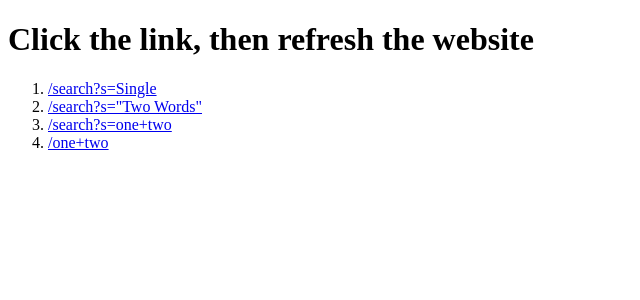
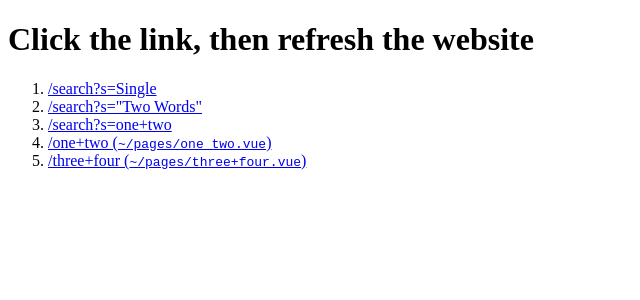
Before and after one commit to lukaszflorczak/nuxt-playground, a Nuxt app: page / in a window 1280 px wide. Shown: the top 300 px of the page, without its empty margins (0-640 px from the left). Built offline with nearby package versions, Linux system fonts and the light colour scheme.

Commit message:
feat: add additional link

```diff
--- a/pages/index.vue
+++ b/pages/index.vue
@@ -6,7 +6,8 @@
       <li><nuxt-link :to="`/search?s=${phrase1}`">{{`/search?s=${phrase1}` }}</nuxt-link></li>
       <li><nuxt-link :to="`/search?s=${phrase2}`">{{ `/search?s=${phrase2}` }}</nuxt-link></li>
       <li><nuxt-link :to="`/search?s=${phrase3}`">{{ `/search?s=${phrase3}` }}</nuxt-link></li>
-      <li><nuxt-link to="/one+two">/one+two</nuxt-link></li>
+      <li><nuxt-link to="/one+two">/one+two (<code>~/pages/one two.vue</code>)</nuxt-link></li>
+      <li><nuxt-link to="/three+four">/three+four (<code>~/pages/three+four.vue</code>)</nuxt-link></li>
     </ol>
   </div>
 </template>
--- /dev/null
+++ b/pages/three+four.vue
@@ -0,0 +1,5 @@
+<template>
+  <div>
+    <h1>Three Four</h1>
+  </div>
+</template>
```
